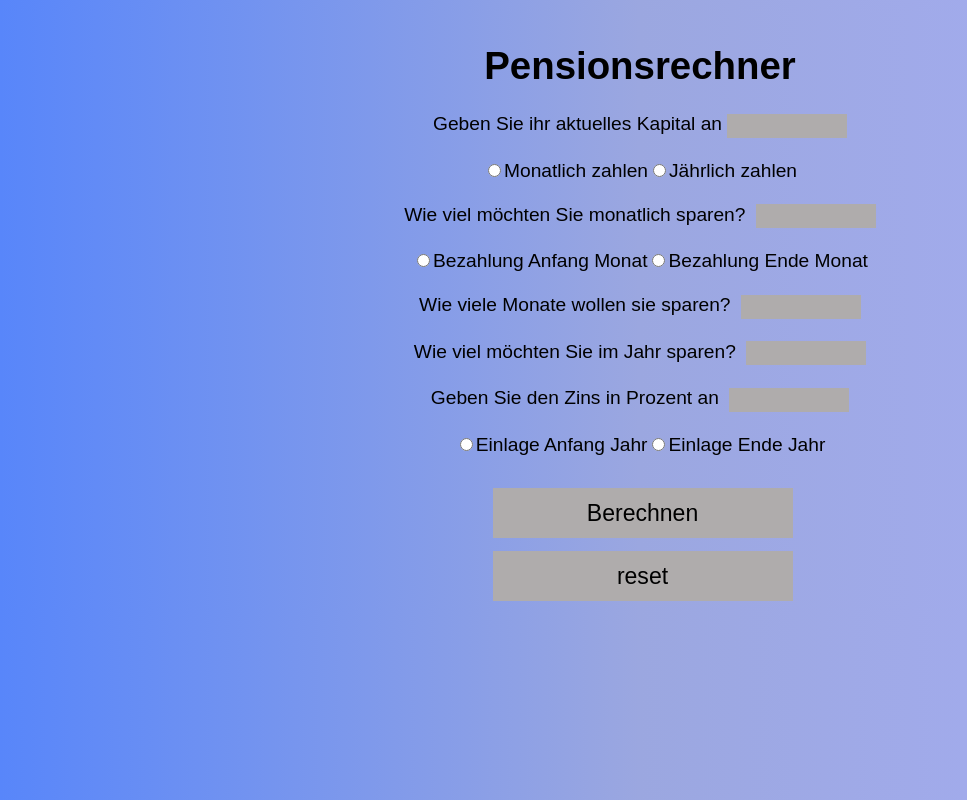
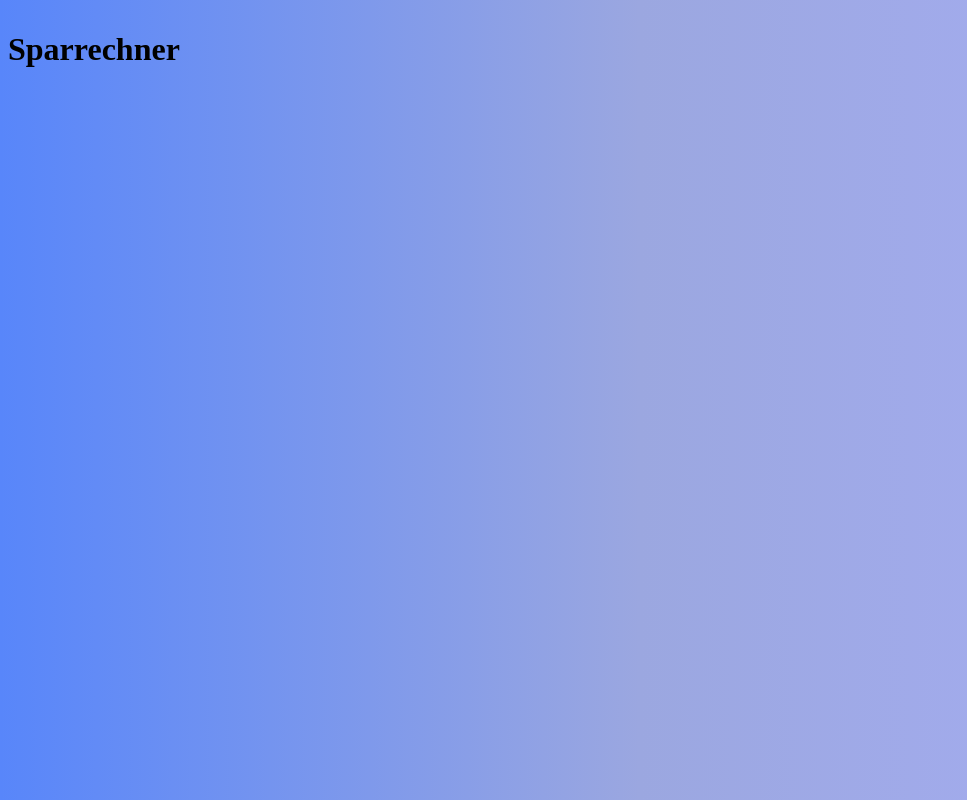
Before and after one commit to y4nisb/Pensionsrechner, a React (Create React App) app in the folder client/: page / in a window 1280 px wide. Shown: the whole page, without its empty margins (0-967 px from the left). Built offline with nearby package versions, Linux system fonts and the light colour scheme.

Commit message:
Elemente einfügen:  Seite aufsetzen:1
Elemente einfügen:  Seite aufsetzen:1

```diff
--- a/client/src/index.js
+++ b/client/src/index.js
@@ -2,11 +2,12 @@ import React from "react";
 import ReactDOM from "react-dom/client";
 import App from "./App";
 import reportWebVitals from "./reportWebVitals";
+import PAGE2 from "./page3";
 
 const root = ReactDOM.createRoot(document.getElementById("root"));
 root.render(
   <React.StrictMode>
-    <App />
+    <PAGE2 />
   </React.StrictMode>
 );
 
--- /dev/null
+++ b/client/src/page3.js
@@ -0,0 +1,8 @@
+function PAGE2() {
+  return (
+    <>
+      <h1>Sparrechner</h1>
+    </>
+  );
+}
+export default PAGE2;
```
